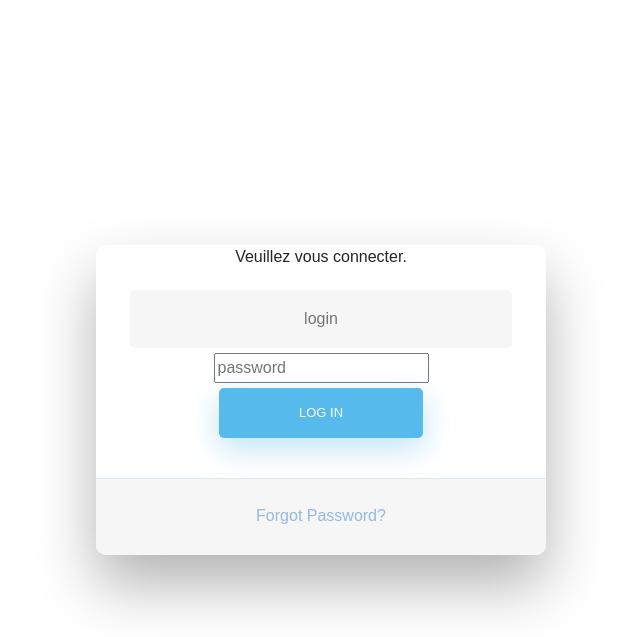
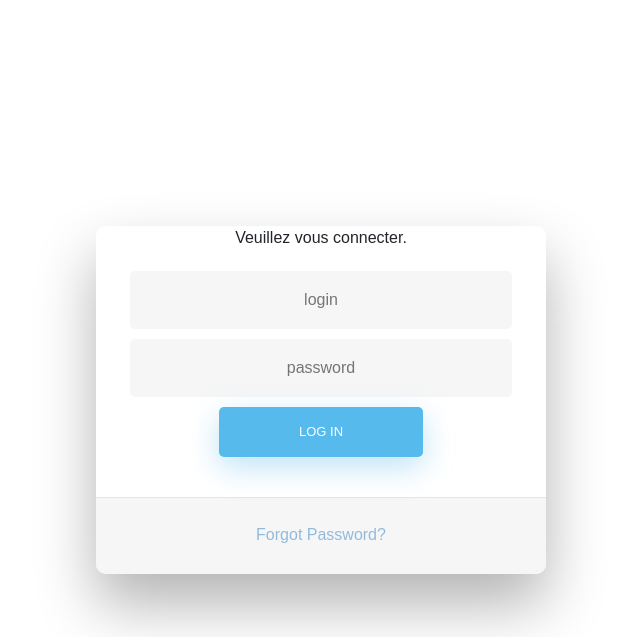
Before and after one commit to leo-dalloz/MachineCocktail, a PHP site: page /view/loginV.php in a window 1280 px wide. Shown: the top 637 px of the page, without its empty margins (319-959 px from the left). Run offline with PHP 8.4, Linux system fonts and the light colour scheme.

Commit message:
test new front login

```diff
--- a/css/loginStyle.css
+++ b/css/loginStyle.css
@@ -115,7 +115,7 @@ input[type=button]:active, input[type=submit]:active, input[type=reset]:active
   transform: scale(0.95);
 }
 
-input[type=text] {
+input[type=text], input[type=password] {
   background-color: #f6f6f6;
   border: none;
   color: #0d0d0d;
@@ -136,12 +136,12 @@ input[type=text] {
   border-radius: 5px 5px 5px 5px;
 }
 
-input[type=text]:focus {
+input[type=text]:focus, input[type=password]:focus {
   background-color: #fff;
   border-bottom: 2px solid #5fbae9;
 }
 
-input[type=text]:placeholder {
+input[type=text]:placeholder, input[type=password]:placeholder {
   color: #cccccc;
 }
 
--- a/view/loginV.php
+++ b/view/loginV.php
@@ -23,7 +23,7 @@
     <!-- Login Form -->
     <form id="form-login" method="post" action="..//login.php">
       <input type="text" name="username" id="login" class="fadeIn second" placeholder="login">
-      <input type="password" name="password" id="password" class="fadeIn third" placeholder="password">
+      <input type="text" name="password" id="password" class="fadeIn third" placeholder="password">
       <input type="submit" class="fadeIn fourth" value="Log In">
     </form>
 
```
